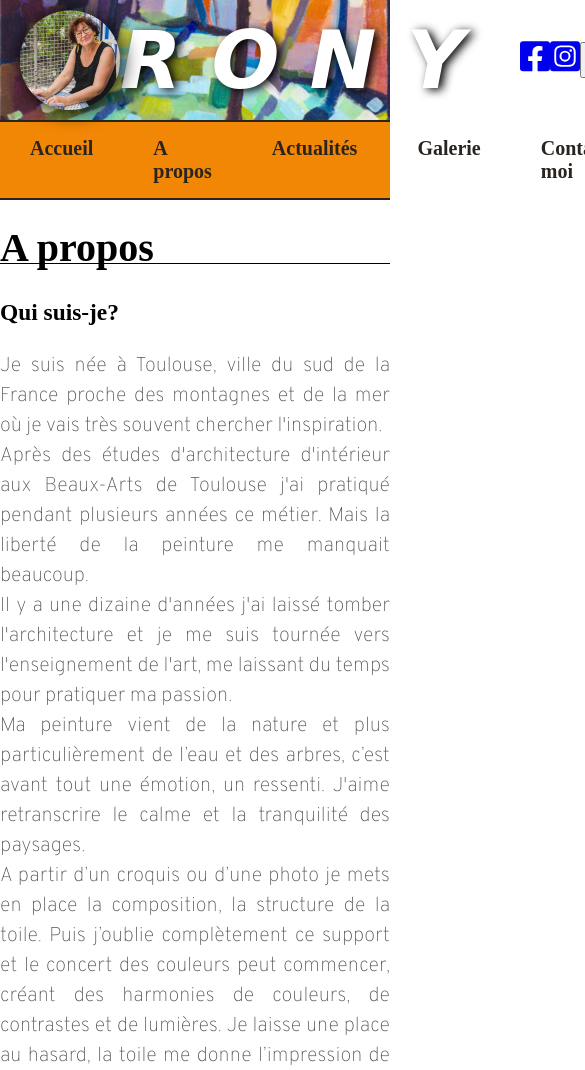
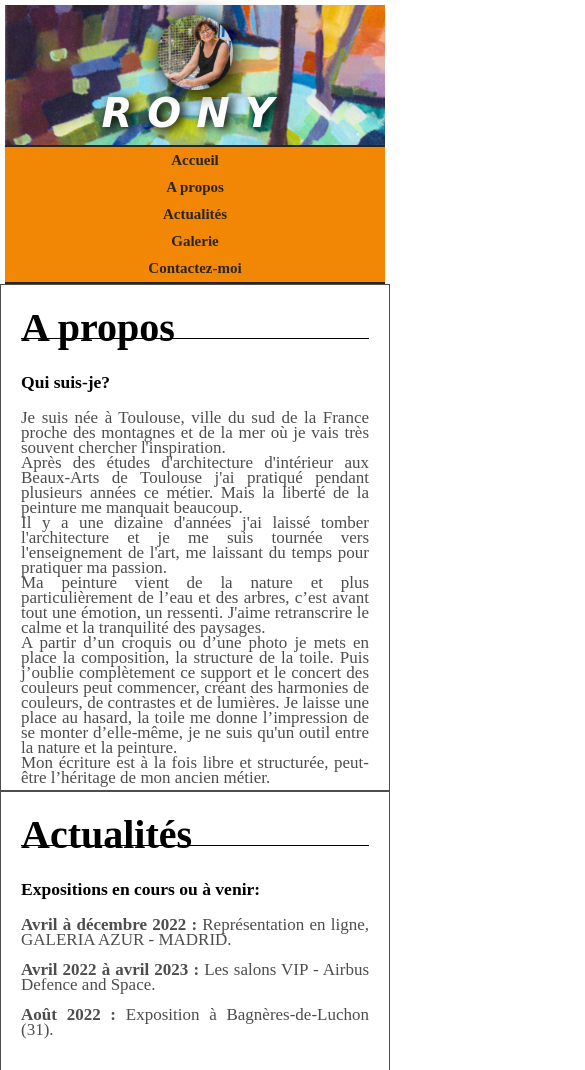
Before and after one commit to veronique-revolte-rony/Site-web-rony, a plain HTML site: page index.html in a window 390 px wide. Shown: the top 1070 px of the page, 585 px wide, since content can reach past the window. Drawn offline with Linux system fonts and the light colour scheme; a web font is replaced by a local one.

Commit message:
centré la navbar

```diff
--- a/css/global.css
+++ b/css/global.css
@@ -12,7 +12,7 @@ html {
 
 body {
   font-family: "Overpass", sans-serif;
-  font-size: 2rem;
+  font-size: 1.5rem;
   color: #4d4d4d;
   margin: 0px;
   padding: 0px;
@@ -26,51 +26,52 @@ body {
 }
 
 .logo__vero {
-  height: 100px;
-  width: 100px;
+  height: 150px;
+  width: 150px;
   filter: drop-shadow(#000 2px 1px 10px);
 }
 
 .header .header__item_left {
-  height: 100px;
+  width:150px;
+  height: 150px;
 }
 
-.header .header__item_center {
+.header{
   font-family: "Julee", cursive;
+  margin: 0px 0px;
   letter-spacing: 3rem;
   font-size: 4rem;
   color: #fff;
   font-style: italic;
   text-shadow: #000 4px 2px 10px;
+
 }
 
-.socials {
-  display: flex;
-  align-items: center;
-  margin-left: 2rem;
-  padding: 0 0.5rem;
+.header .titre{
+  margin: 0px 0px;
 }
 
-/*----Fin de section HEADER ----*/
-
-/*------ BARRE DE NAVIGATION: NAV_BAR ------*/
 .container_1 {
   display: flex;
   align-items: center;
   justify-content: space-between;
+  flex-direction: row-reverse;
   max-width: 1200px;
-  height: 120px;
-  margin: 0 auto;
-  padding: 1rem 2rem;
+  height: 190px;
+  padding: 2rem;
+  margin: 0px auto;
   background-image: url(/img/banière.png);
   background-size: cover;
   background-repeat: no-repeat;
   box-sizing: border-box;
 }
+/*----Fin de section HEADER ----*/
+
+
+/*------ BARRE DE NAVIGATION: NAV_BAR ------*/
 
 nav {
   max-width: 1200px;
-  margin: 0 auto;
   border-top: 2px solid #2a2420;
   border-bottom: 2px solid #2a2420;
 }
@@ -98,25 +99,16 @@ nav > ul > li:hover a {
 .nav_bar {
   font-family: "Yrsa", serif;
   font-weight: bolder;
+  margin: 0 auto;
 }
 
 .list-unstyled {
   list-style: none;
 }
-
 /*------ FIN DE NAV_BAR -------*/
 
-@media screen and (min-width: 750px) {
-  .container_1 {
-    margin: 0 auto;
-    padding: 2rem;
-  }
-  .container {
-    margin: 0 auto;
-    padding: 2rem;
-  }
-}
 
+/*----------CORPS DE LA PAGE WEB----------*/
 .section-title {
   font-family: "Yrsa", serif;
   font-size: 4rem;
@@ -129,20 +121,21 @@ nav > ul > li:hover a {
   color: #000;
 }
 
-.about .container {
+.container {
+  max-width: 1200px;
+  padding: 0 2rem;
+  margin: 0px auto;
   text-align: justify;
-  line-height: 3rem;
+  line-height: 2rem;
 }
 
-/* .galerie .container {
-  text-align: justify;
-} */
-
-.galerie_tableaux{
+.container_tableaux{
   display: grid;
   grid-template-columns: repeat(auto-fill, minmax(300px, 1fr));
   gap: 1rem;
   justify-items: center;
+  max-width: 1200px;
+  margin: 0px auto;
 }
 
 figure {
@@ -171,3 +164,64 @@ p {
   margin-block-end: 0.3em;
   margin-block-start: 0.3em;
 }
+
+/*-------DEBUT DU MEDIA SCREEN---------*/
+@media screen and (max-width: 750px) {
+  .container_1 {
+    height: 140px;
+    margin: 0 auto;
+    padding: 1rem;
+    flex-direction: column;
+    align-items: center;
+    justify-content: space-evenly;
+
+  }
+  .container {
+    border: 1px solid;
+
+  }
+
+  p{
+    font-family: "Yrsa", serif;
+    font-size: 1.7rem;
+    line-height: 1.5rem;
+  }
+
+  .header{
+    height: 140px;
+    margin: 5px 5px 0px;
+  }
+
+  ul{
+    flex-direction: column;
+    align-items: center;
+  }
+
+  .logo__vero{
+    width: 75px;
+    height: 75px;
+  }
+
+  .header .header__item_center {
+    width: auto;
+    font-family: "Julee", cursive;
+    letter-spacing: 1.5rem;
+    font-size: 2rem;
+    color: #fff;
+    font-style: italic;
+    text-shadow: #000 4px 2px 10px;
+  }
+
+  .header .header__item_left {
+    width: 75px;
+    height: 75px;
+  }
+  nav > ul > li > a{
+    padding: 5px 0px;
+  }
+
+  .nav_bar{
+    margin: 0px 5px;
+  }
+}
+/*------FIN DU MEDIA SCREEN-------------*/
--- a/index.html
+++ b/index.html
@@ -28,12 +28,12 @@
         <div class="header__item_center">
           <h1 class="titre">RONY</h1>
         </div>
-        <div class="header__item_right">
+        <!-- <div class="header__item_right">
           <ul class="socials list-unstyled">
             <li>
               <a href="https://www.facebook.com/veronique.odinotrevolte"
-                ><!--icon face book-->
-                <svg
+                --><!--icon face book -->
+                <!-- <svg
                   width="30"
                   class="icon facebook"
                   aria-hidden="true"
@@ -77,7 +77,7 @@
               <span class="bar">Contactez-moi</span>
             </button>
           </ul>
-        </div>
+        </div> -->
       </div>
     </header>
     <nav class="nav_bar">
@@ -85,14 +85,12 @@
         <li><a href="#index.html">Accueil</a></li>
         <li><a href="#about">A propos</a></li>
         <li><a href="#actu">Actualités</a></li>
-        <li><a href="#galerie">Galerie</a></li>
+        <li><a href="#galerie_tableaux">Galerie</a></li>
         <li><a href="#contact">Contactez-moi</a></li>
       </ul>
     </nav>
     <section id="about" class="about">
       <div class="container">
-        <!-- <div class="grid"> -->
-        <!-- <div class="grid__item"> -->
         <h2 class="section-title">A propos</h2>
         <h3 class="title">Qui suis-je?</h3>
         <p>
@@ -107,8 +105,9 @@
     <section id="actu" class="actu">
       <div class="container">
         <h2 class="section-title">Actualités</h2>
-        <p>
+
           <h3 class="title">Expositions en cours ou à venir:</h3>
+          <p>
           <strong>Avril à décembre 2022 :</strong> Représentation en ligne, GALERIA AZUR - MADRID. <br>
           <br>
           <strong>Avril 2022 à avril 2023 :</strong> Les salons VIP - Airbus Defence and Space. <br>
@@ -116,7 +115,9 @@
           <strong>Août 2022 :</strong> Exposition à Bagnères-de-Luchon (31).<br>
           <br>
           <br>
+          </p>
           <h3 class="title">Expositions collectives:</h3>
+          <p>
           <strong>Fevrier 2022 :</strong> Galerie L'Espace Imparfait à Mondouzil (31). <br> [<em>www.espaceimparfait.com</em>] <br>
           <br>
           <strong>Juin 2019 :</strong> 34éme salon des arts de Balma (31). <br>
@@ -141,11 +142,13 @@
           <h3 class="title"> Exposition individuelles:</h3>
           <strong> Aout 2020:</strong> Exposition à Bagnères-de-Luchon (31).<br>
           <strong>Juillet 2018:</strong> Exposition à Bagnères-de-Luchon (31). <br>
-        </p>
+          </p>
+
       </div>
     </section>
-    <div class="galerie_tableaux">
-            <figure>
+    <section id="galerie_tableaux" class="galerie_tableaux">
+      <div class="container_tableaux">
+      <figure>
         <img src="img/LE CHEMIN.jpg" alt="Chemin en forêt" />
         <figcaption>
           <p>Un chemin en forêt</p>
@@ -185,113 +188,9 @@
           <p>format: 60 cm x 40 cm</p>
         </figcaption>
       </figure>
-    </div>
-    <!--<section id="galerie" class="galerie">
-      <div class="container">
-        <div class="section-header">
-          <h2 class="section-title">Galerie</h2>
-          <p>
-            Lorem ipsum, dolor sit amet consectetur adipisicing elit.
-            Reprehenderit esse porro a! Pariatur, exercitationem doloremque
-            ullam tempore sint cupiditate quaerat quisquam ad quod voluptas,
-            sunt nobis laboriosam nostrum recusandae vero.
-          </p>
-        </div>
-        <div class="grid">
-          <div class="grid__item">
-            <div class="card">
-              <img
-                src="https://picsum.photos/600/400?random=1"
-                alt="Titre de l'oeuvre"
-                class="card__image"
-              />-->
-              <!--Lorem Picsum = Images aléatoires-->
-              <!--<div class="card__inner">
-                <h3 class="card__title">Titre du tableau</h3>
-                <p class="category">descriptif</p>
-              </div>
-            </div>
-          </div>
-        </div>
-        <div class="grid">
-          <div class="grid__item">
-            <div class="card">
-              <img
-                src="https://picsum.photos/600/400?random=2"
-                alt="Titre de l'oeuvre"
-                class="card__image"
-              />
-              <div class="card__inner">
-                <h3 class="card__title">Titre du tableaux</h3>
-                <p class="category">descriptifs</p>
-              </div>
-            </div>
-          </div>
-        </div>
-        <div class="grid">
-          <div class="grid__item">
-            <div class="card">
-              <img
-                src="https://picsum.photos/600/400?random=3"
-                alt="Titre de l'oeuvre"
-                class="card__image"
-              />
-              <div class="card__inner">
-                <h3 class="card__title">Titre du tableau</h3>
-                <p class="category">descriptif</p>
-              </div>
-            </div>
-          </div>
-        </div>
-        <div class="grid">
-          <div class="grid__item">
-            <div class="card">
-              <img
-                src="https://picsum.photos/600/400?random=4"
-                alt="Titre de l'oeuvre"
-                class="card__image"
-              />
-              <div class="card__inner">
-                <h3 class="card__title">Titre du tableau</h3>
-                <p class="category">descriptif</p>
-              </div>
-            </div>
-          </div>
-        </div>
-        <div class="grid">
-          <div class="grid__item">
-            <div class="card">
-              <img
-                src="https://picsum.photos/600/400?random=5"
-                alt="Titre de l'oeuvre"
-                class="card__image"
-              />
-              <div class="card__inner">
-                <h3 class="card__title">Titre du tableau</h3>
-                <p class="category">descriptif</p>
-              </div>
-            </div>
-          </div>
-        </div>
-        <div class="grid">
-          <div class="grid__item">
-            <div class="card">
-              <img
-                src="https://picsum.photos/600/400?random=6"
-                alt="Titre de l'oeuvre"
-                class="card__image"
-              />
-              <div class="card__inner">
-                <h3 class="card__title">Titre du tableau</h3>
-                <p class="category">descriptif</p>
-              </div>
-            </div>
-          </div>
-        </div>
       </div>
-    </section>-->
-
-    <section id="contact" class="contact">
+    </section>
+        <section id="contact" class="contact">
       <div class="container">
         <div class="section-header">
           <h2 class="section-title">Contact</h2>
```
